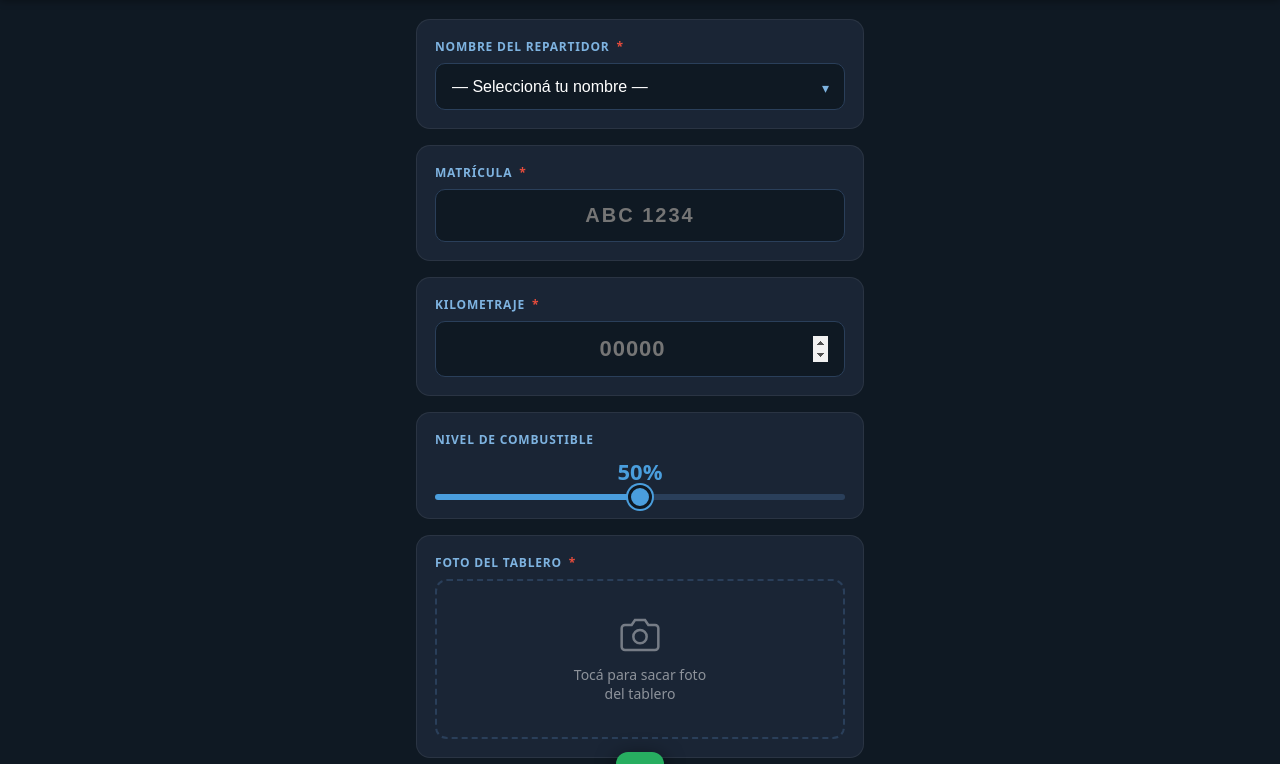
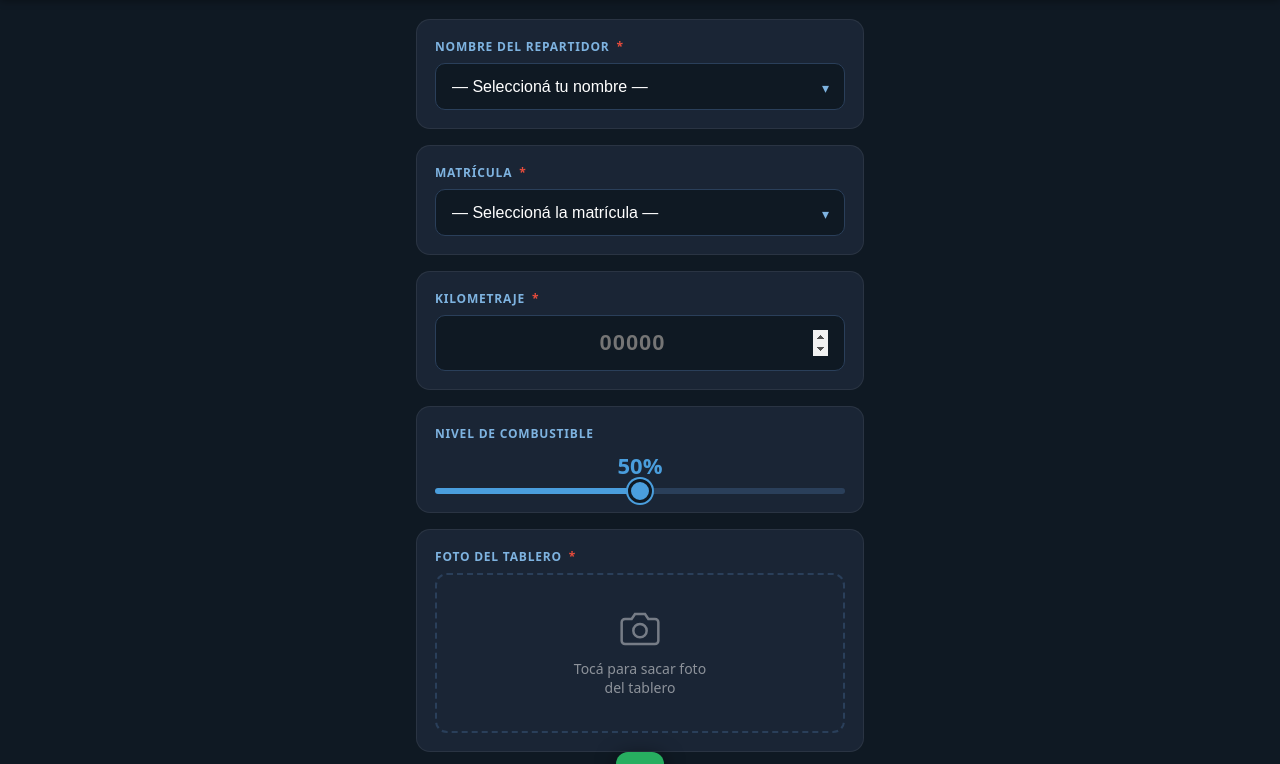
Before and after one commit to madiva-tools/camionetas, a plain HTML site: page index.html in a window 1280 px wide. Shown: the part 76-840 px from the top of the page. Drawn offline with Linux system fonts and the light colour scheme.

Commit message:
matriculas como selector + nombres actualizados

```diff
--- a/index.html
+++ b/index.html
@@ -94,8 +94,10 @@
   <div class="card">
     <label>Nombre del repartidor <span class="required-mark">*</span></label>
     <div class="nombre-wrap">
-      <select id="nombre">
+      <select id="nombre" onchange="actualizarMatricula(this.value)">
         <option value="">— Seleccioná tu nombre —</option>
+        <option>ETCHECOPAR SANUTTO, NATALIA</option>
+        <option>MIRANDA, MAURO</option>
         <option>ROMAÑUK GARCIA, MAURO</option>
         <option>SILVA, OMAR ISMAEL</option>
         <option>MACHIN GOMEZ, MARCELO</option>
@@ -115,7 +117,19 @@
   <!-- Matrícula -->
   <div class="card">
     <label>Matrícula <span class="required-mark">*</span></label>
-    <input type="text" id="matricula" class="matricula" placeholder="ABC 1234" maxlength="8" autocomplete="off" autocorrect="off" spellcheck="false">
+    <div class="nombre-wrap">
+      <select id="matricula" class="matricula">
+        <option value="">— Seleccioná la matrícula —</option>
+        <option>IAE4831</option>
+        <option>IAG4759</option>
+        <option>IAG4610</option>
+        <option>IAF9186</option>
+        <option>IAE4832</option>
+        <option>IAH7032</option>
+        <option>IAH7082</option>
+        <option>IAG8857</option>
+      </select>
+    </div>
   </div>
 
   <!-- KM -->
@@ -168,6 +182,11 @@
 // URL del Web App de Google Apps Script — completar después de publicar
 const SCRIPT_URL = "https://script.google.com/macros/s/AKfycbww5_9dM2XcsLWs8tnLychdUQbYr75RtcUwUS6LLNc9cEYnW15zKVMzinXyOfyQPqTTZQ/exec";
 
+// (sin función actualizarMatricula — matrícula se elige independiente)
+function actualizarMatricula(nombre) {
+  // reservado para asignación futura si cada repartidor tiene camioneta fija
+}
+
 // Combustible slider
 const slider = document.getElementById("combustible");
 const combVal = document.getElementById("combVal");
@@ -205,10 +224,7 @@ document.getElementById("fotoInput").addEventListener("change", function(e) {
   reader.readAsDataURL(file);
 });
 
-// Matrícula uppercase
-document.getElementById("matricula").addEventListener("input", function() {
-  this.value = this.value.toUpperCase();
-});
+// (matrícula ahora es select, no necesita uppercase listener)
 
 // Toast
 function showToast(msg, error) {
```
